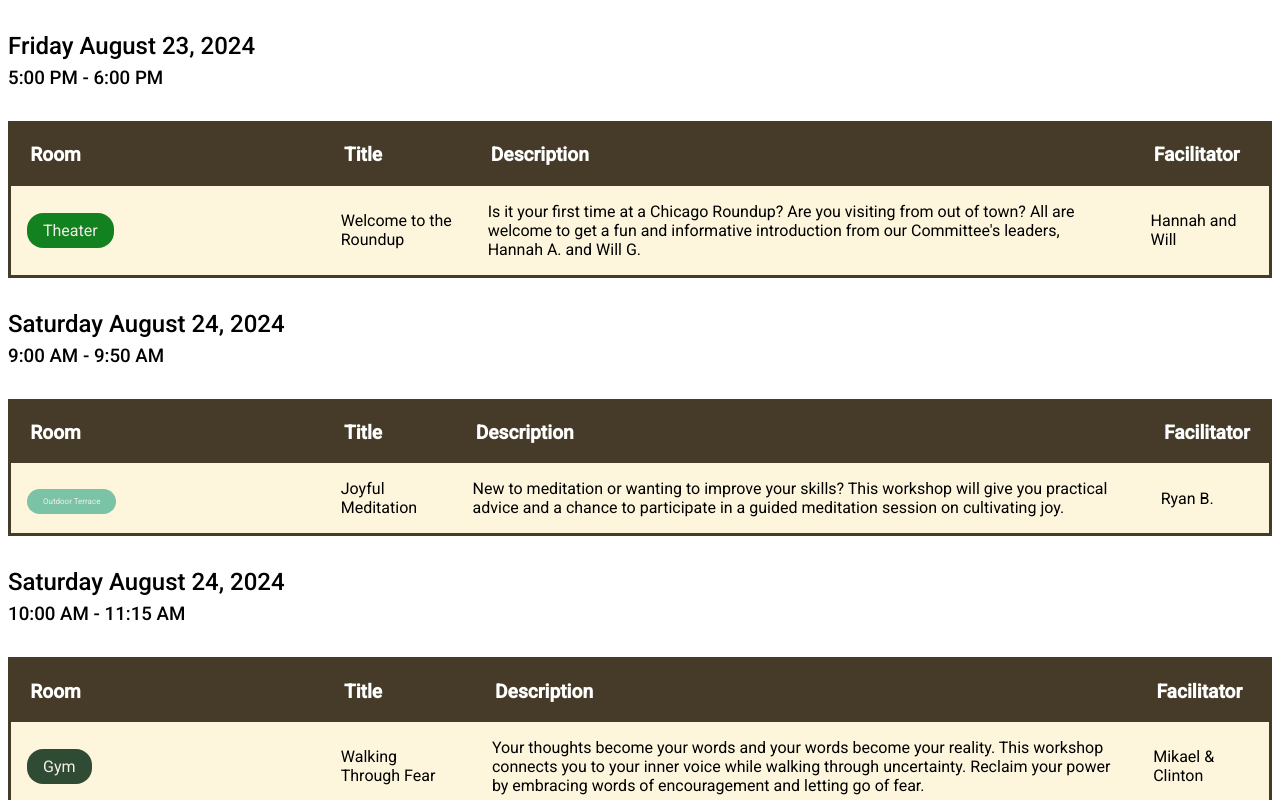
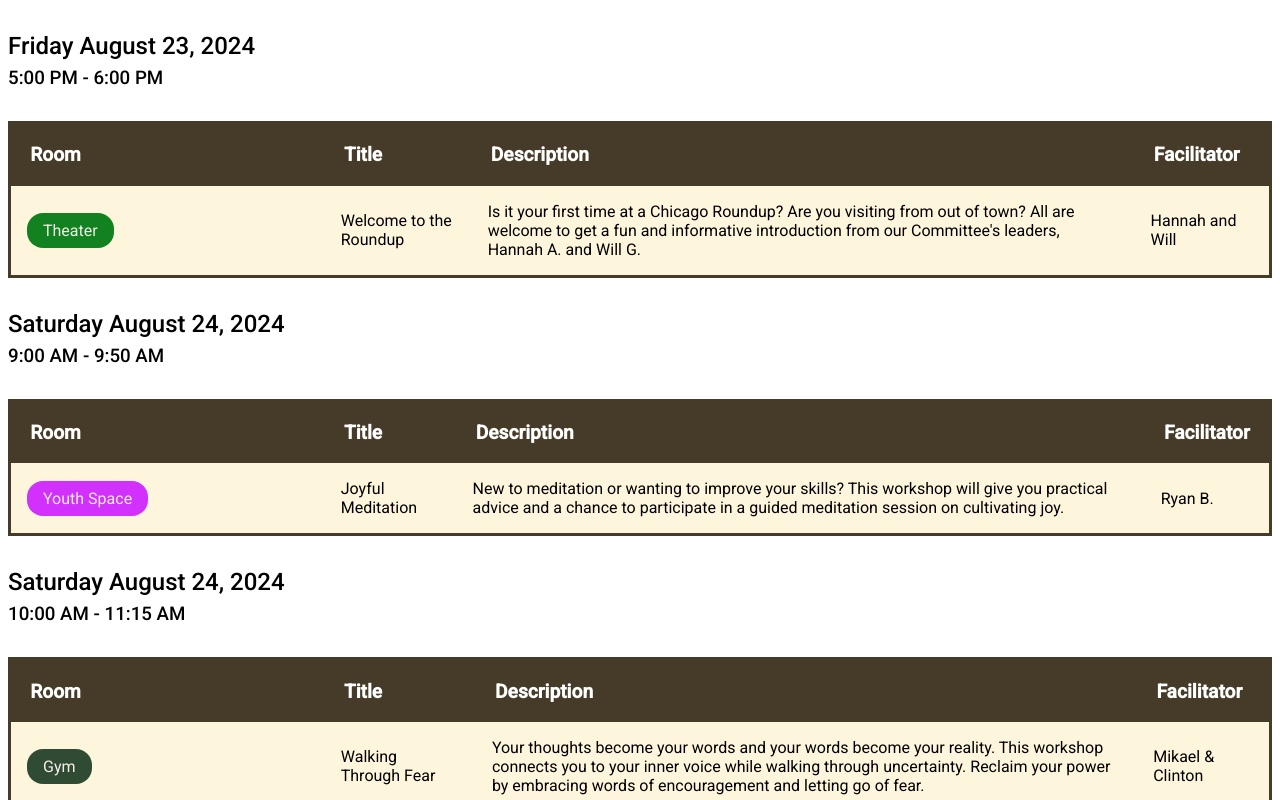
Before and after one commit to chicagoroundup/cosmicbowlinggraph, a SvelteKit app: page /talks in a window 1280 px wide. Shown: the top 800 px of the page. Built offline with nearby package versions, Linux system fonts and the light colour scheme.

Commit message:
Moving rooms

```diff
--- a/src/routes/talks/+page.svelte
+++ b/src/routes/talks/+page.svelte
@@ -42,7 +42,7 @@
 		</thead>
 		<tbody>
 			<tr>
-				<td data-title="Room"><span class="pill terrace">Outdoor Terrace</span></td>
+				<td data-title="Room"><span class="pill youth">Youth Space</span></td>
 				<td data-title="Title">Joyful Meditation</td>
 				<td data-title="Description"
 					>New to meditation or wanting to improve your skills? This workshop will give you
@@ -300,7 +300,7 @@
 		</thead>
 		<tbody>
 			<tr>
-				<td data-title="Room"><span class="pill terrace">Outdoor Terrace</span></td>
+				<td data-title="Room"><span class="pill youth">Youth Space</span></td>
 				<td data-title="Title">Equanimity Meditation</td>
 				<td data-title="Description"
 					>New to meditation or wanting to improve your skills? This workshop will give you
```
